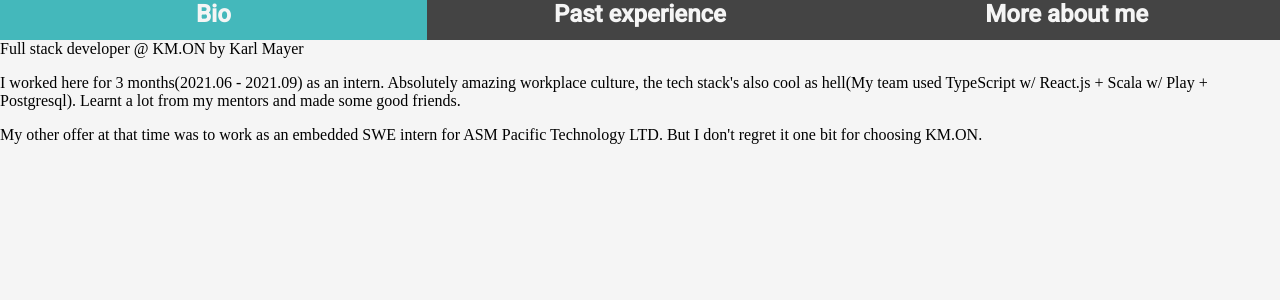
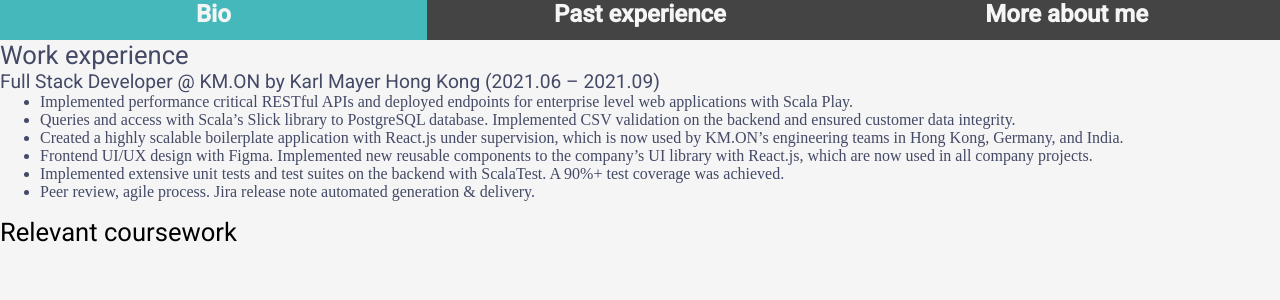
Before and after one commit to JacksonChik/my-website, a React (Create React App) app: page /pastExp in a window 1280 px wide. Shown: the top 300 px of the page. Built offline with nearby package versions, Linux system fonts and the light colour scheme.

Commit message:
restyled past experience

```diff
--- a/src/components/AppMain/components/PastExperience/index.tsx
+++ b/src/components/AppMain/components/PastExperience/index.tsx
@@ -4,19 +4,38 @@
 const PastExperience = () =>{
     return(
         <div>
-            <div className="past-experience">
-                <header>
-                    Full stack developer @ KM.ON by Karl Mayer
+            <div className="work-experience">
+                <header className="section-title">
+                    Work experience
                 </header>
-                <p>
-                    I worked here for 3 months(2021.06 - 2021.09) as an intern. Absolutely amazing workplace culture, the tech stack's
-                    also cool as hell(My team used TypeScript w/ React.js + Scala w/ Play + Postgresql). Learnt a lot from my mentors
-                    and made some good friends.
-                </p>
-                <p>
-                    My other offer at that time was to work as an embedded SWE intern for ASM Pacific Technology LTD. But I don't regret
-                    it one bit for choosing KM.ON.
-                </p>
+                <header className="work-experience--job-title">
+                Full Stack Developer @ KM.ON by Karl Mayer Hong Kong (2021.06 – 2021.09)
+                </header>
+                <ul className="work-experience--job-duties">
+                    <li>
+                    Implemented performance critical RESTful APIs and deployed endpoints for enterprise level web applications with Scala Play.
+                    </li>
+                    <li>
+                    Queries and access with Scala’s Slick library to PostgreSQL database. Implemented CSV validation on the backend and ensured customer data integrity.
+                    </li>
+                    <li>
+                    Created a highly scalable boilerplate application with React.js under supervision, which is now used by KM.ON’s engineering teams in Hong Kong, Germany, and India.
+                    </li>
+                    <li>
+                    Frontend UI/UX design with Figma. Implemented new reusable components to the company’s UI library with React.js, which are now used in all company projects.
+                    </li>
+                    <li>
+                    Implemented extensive unit tests and test suites on the backend with ScalaTest. A 90%+ test coverage was achieved.
+                    </li>
+                    <li>
+                    Peer review, agile process. Jira release note automated generation & delivery.
+                    </li>
+                </ul>
+            </div>
+            <div className="relevant-coursework">
+                <header className="section-title">
+                    Relevant coursework
+                </header>
             </div>
         </div>
     )
--- a/src/components/AppMain/components/PastExperience/style.scss
+++ b/src/components/AppMain/components/PastExperience/style.scss
@@ -0,0 +1,20 @@
+.work-experience{
+    color:  #444966;
+    &--job-title{
+        font-size: 1.5vw;
+        font-family: 'Roboto', sans-serif;
+        position: relative;
+        white-space: nowrap;
+        margin-bottom: 0;
+    }
+    &--job-duties{
+        margin-top: 0;
+    }
+}
+.section-title{
+    font-size: 2vw;
+    font-family: 'Roboto', sans-serif;
+    position: relative;
+    white-space: nowrap;
+    margin-bottom: 0;
+}
```
